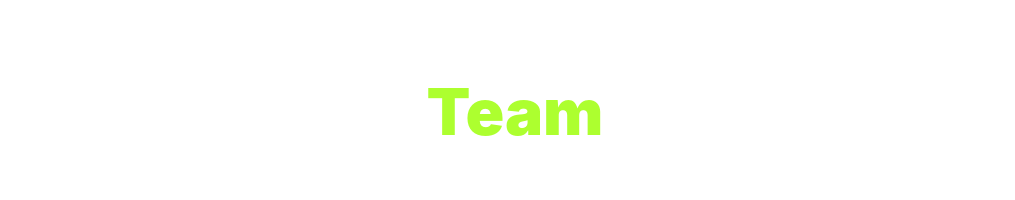
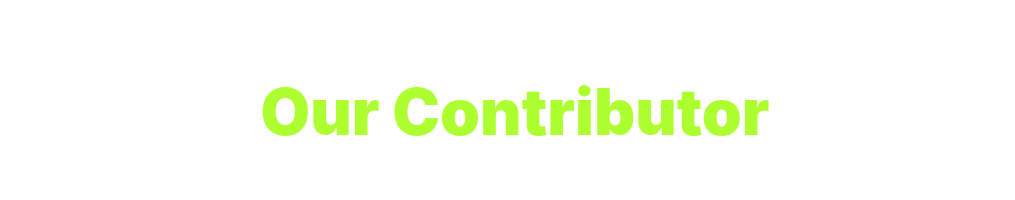
Before and after one commit to Praashh/github-wrapped, a React (Vite) app: page /team in a window 1280 px wide. Shown: the top 200 px of the page, without its empty margins (125-1140 px from the left). Built offline with nearby package versions, Linux system fonts and the light colour scheme.

Commit message:
replaced team with contributor

```diff
--- a/src/pages/Team.jsx
+++ b/src/pages/Team.jsx
@@ -6,7 +6,7 @@ import { Avatar } from '@mui/material'
 const Team = () => {
   return (
     <>
-    <span style={{color:"greenyellow", fontWeight:'900', fontSize:'4rem'}}>Team</span>
+    <span style={{color:"greenyellow", fontWeight:'900', fontSize:'4rem'}}>Our Contributor</span>
     <div className='Team-Wrapper'>
        <NavLink to="https://twitter.com/PrashantSony6" target='_blank'>
         <div>
```
